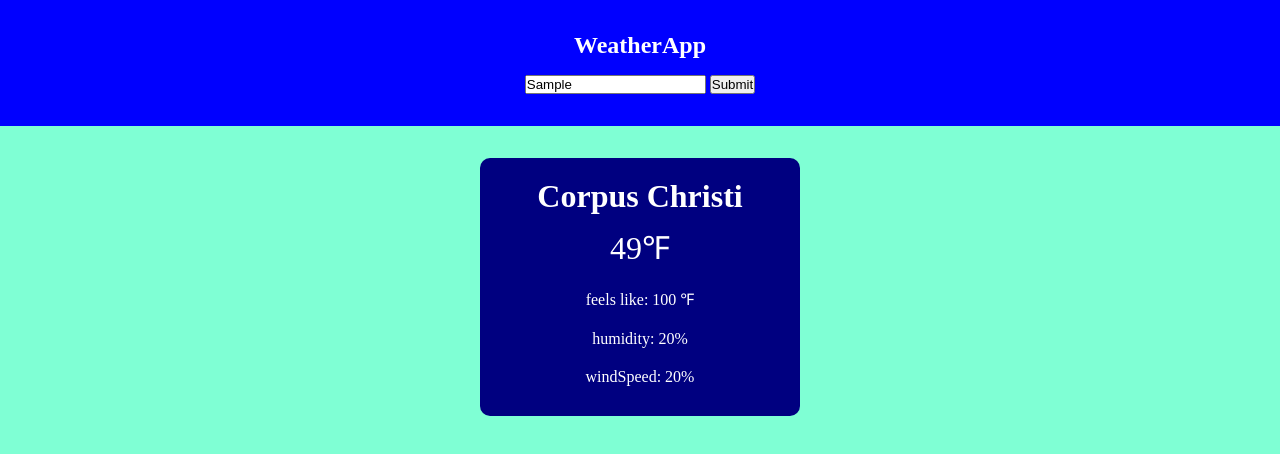
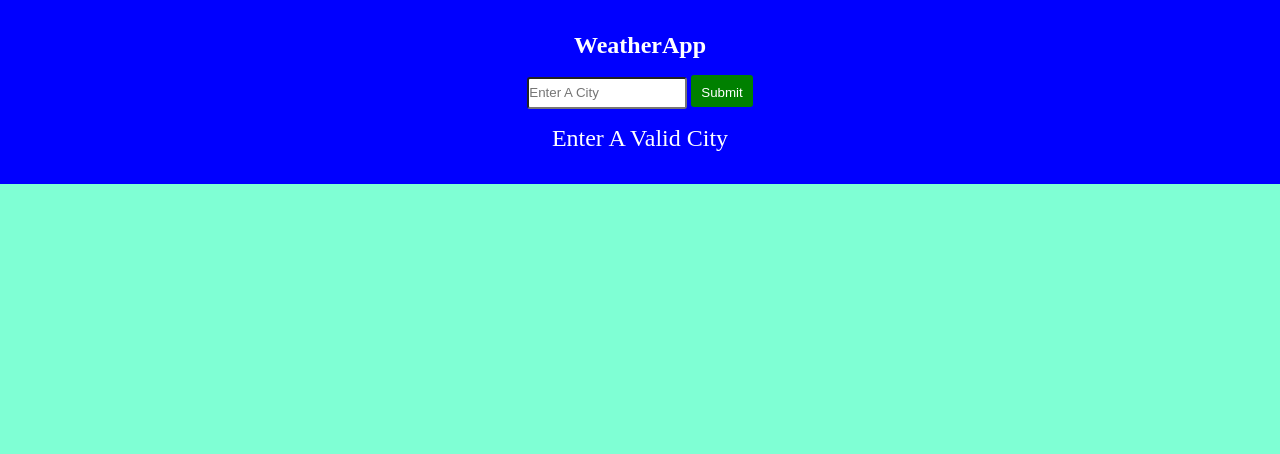
Before and after one commit to clements50/weather-app, a plain HTML site: page index.html in a window 1280 px wide. Both pictures are taken after typing "Sample" into the empty fields and a click on the button "Submit". Drawn offline with Linux system fonts and the light colour scheme; no server answers.

Commit message:
second commit

```diff
--- a/index.css
+++ b/index.css
@@ -26,7 +26,7 @@ nav {
     background: navy;
     color: white;
     margin: 0 auto;
-    max-width: 20rem;
+    max-width: 18rem;
     border-radius: 10px;
     display: flex;
     flex-direction: column;
@@ -41,3 +41,23 @@ nav {
 .temperature {
     font-size: 2rem;
 }
+
+.errorbox {
+    font-size: 1.5rem;
+    color: white;
+}
+
+input {
+    height: 2rem;
+    width: 10rem;
+    border-radius: 3px;
+}
+
+button {
+    height: 2rem;
+    padding: 10px;
+    color: white;
+    background: green;
+    border: none;
+    border-radius: 3px;
+}
--- a/index.html
+++ b/index.html
@@ -11,23 +11,12 @@
   <body>
     <nav>
       <h1>WeatherApp</h1>
-      <form action="" class="weather-form">
+      <form action="/" class="weather-form">
         <input type="text" placeholder="Enter A City" class="weather-input" />
         <button type="submit">Submit</button>
       </form>
+      <div class="errorbox"></div>
     </nav>
-    <div class="weather-content">
-      <div class="weather-card">
-        <h1 class="location">Corpus Christi</h1>
-        <div class="temperature">49&#8457;</div>
-        <div class="feelsLike">feels like: 100 &#8457;</div>
-        <div class="humidity">
-          humidity: 20%
-        </div>
-        <div class="wind-container">
-          windSpeed: 20%
-        </div>
-      </div>
-    </div>
+    <div class="weather-content"></div>
   </body>
 </html>
--- a/index.js
+++ b/index.js
@@ -1,13 +1,18 @@
+const errorBox = document.querySelector('.errorbox');
+
 async function hitApi(location) {
+  try {
     const response = await fetch(
       `http://api.openweathermap.org/data/2.5/weather?q=${location}&APPID=e9996fd262ff46252f67fb277ba803ae&units=imperial`,
       { mode: 'cors' }
     );
 
     const data = await response.json();
-
     const processData = createWeatherObject(data);
     render(processData);
+  } catch (err) {
+    errorBox.textContent = 'Enter A Valid City';
+  }
 }
 
 function createWeatherObject(data) {
@@ -53,14 +58,16 @@ function clearElement(element) {
   }
 }
 
-hitApi('london');
-hitApi('austin');
-
 const form = document.querySelector('.weather-form');
 const weatherInput = document.querySelector('.weather-input');
 form.addEventListener('submit', (e) => {
   e.preventDefault();
   const inputValue = weatherInput.value;
-  if (inputValue === '' || inputValue == null) return;
+  if(inputValue === '' || inputValue == null){
+    errorBox.textContent = "Enter A Valid City"
+  }else{
     hitApi(inputValue);
+    weatherInput.value = null;
+  }
+
 });
```
Lines whose indentation alone changed are shown as unchanged.
